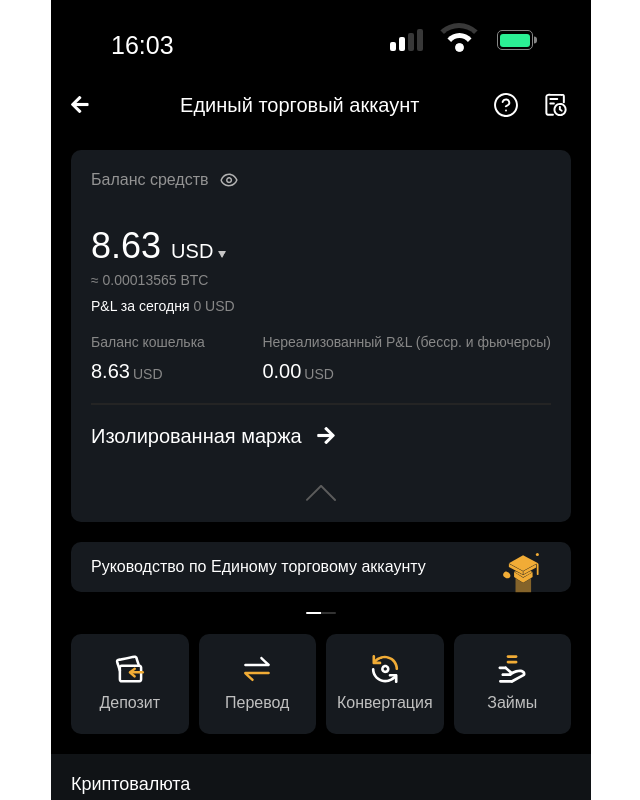
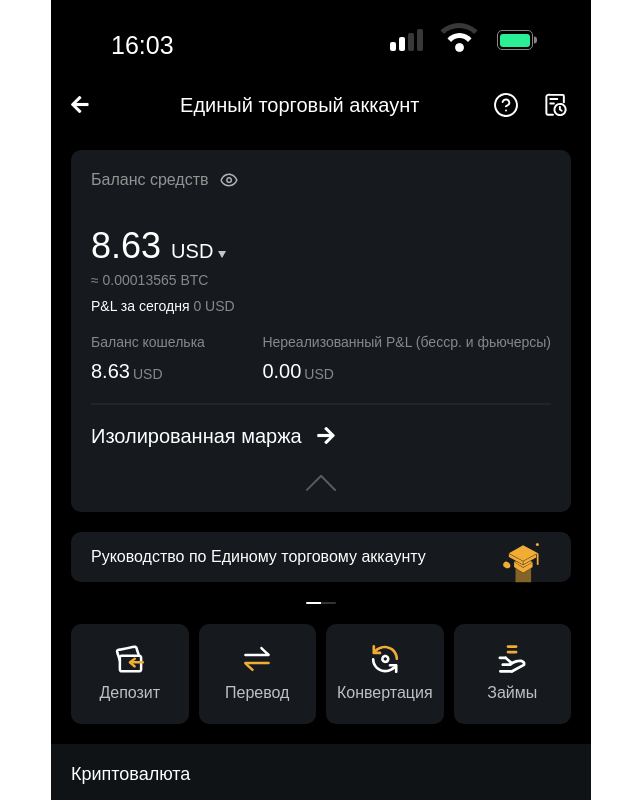
Before and after one commit to Chupserso/crypto, a React (Create React App) app: page /account in a window 1280 px wide. Shown: the top 800 px of the page, without its empty margins (319-959 px from the left). Built offline with nearby package versions, Linux system fonts and the light colour scheme.

Commit message:
full update 5

```diff
--- a/src/components/pages/accountPage/AccountPage.css
+++ b/src/components/pages/accountPage/AccountPage.css
@@ -392,7 +392,7 @@ h3 {
     position: relative;
     left: 50%;
     transform: translate(-50%, 0);
-    margin-top: 20px;
+    margin-top: 10px;
     top: 10px;
     width: 30px;
 }
```
